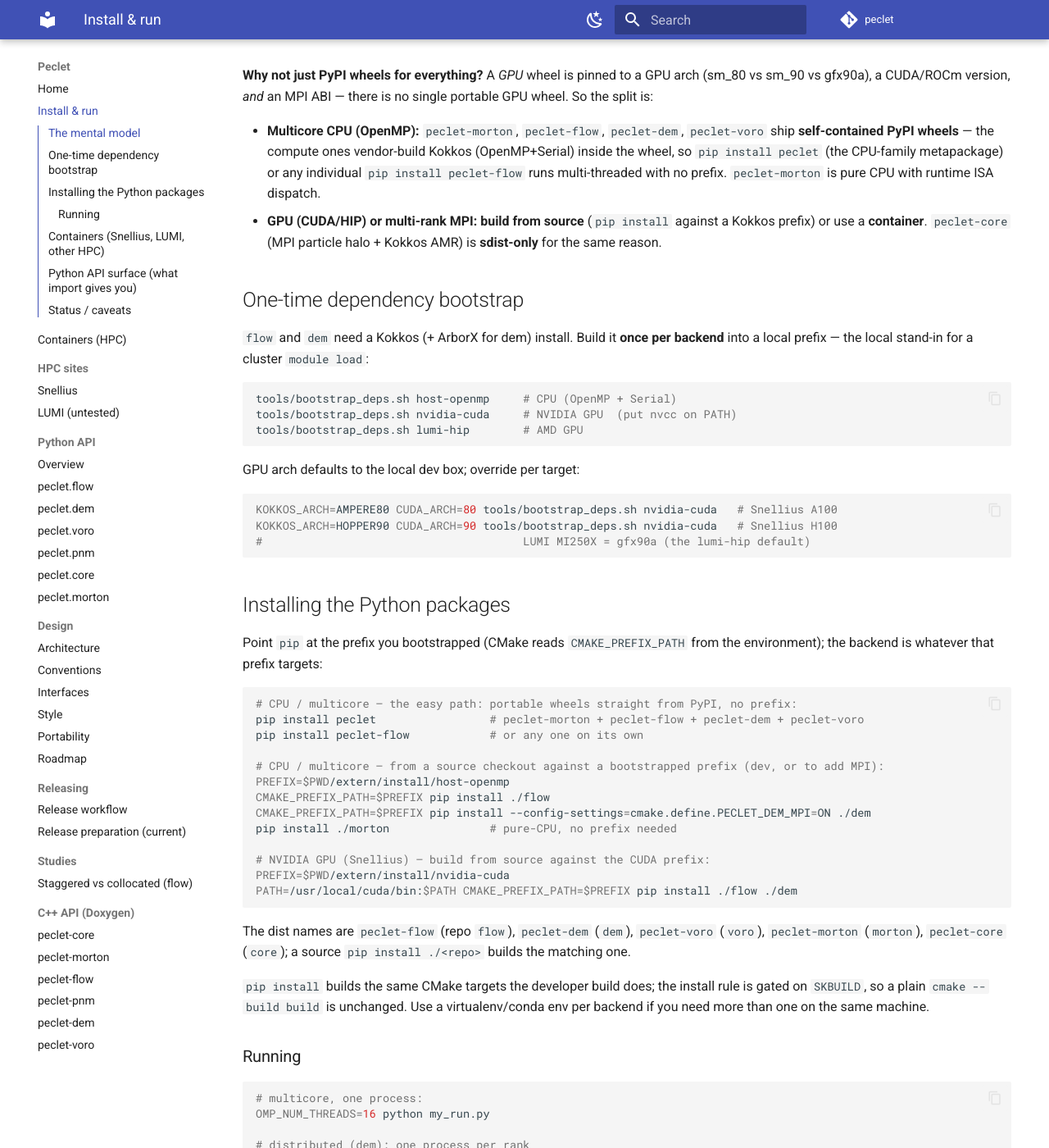
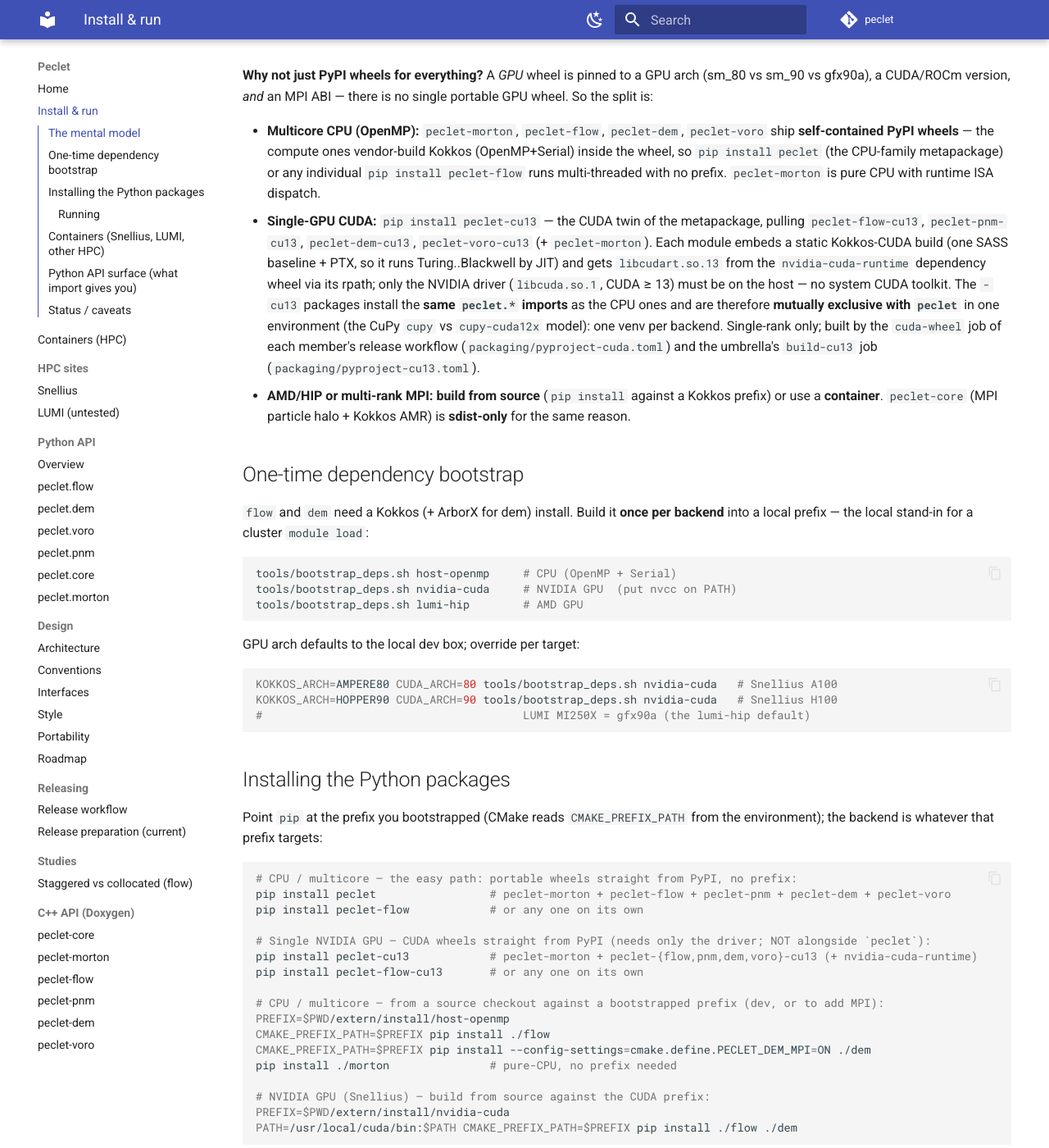
Before and after one commit to computational-chemical-engineering/peclet, an MkDocs documentation site: the page built from docs/DEPLOYMENT.md, in a window 1280 px wide and 1400 px high, scrolled down 783 px. Shown: the whole window at 82% size. Built offline with MkDocs 1.6.1 and Material for MkDocs 9.7.7, drawn with Linux system fonts in a browser that asks for light colours; comment, search, counter and statistics services are not loaded.

Commit message:
release: peclet-cu13 metapackage (packaging/pyproject-cu13.toml + build-cu13 job); CUDA-wheel docs + pre-flight checks
RELEASE_PREP D3: the single-GPU CUDA wheel family is now flow+pnm+dem+voro. The umbrella gains
packaging/pyproject-cu13.toml — a code-free hatchling metapackage peclet-cu13 pinning peclet-morton +
peclet-{flow,pnm,dem,voro}-cu13 at the same versions as the CPU peclet, same [mpi]/[cfd-dem] extras —
and a build-cu13 release job (copies it over pyproject.toml, uploads dist-cu13); publish downloads both
artifacts and uploads with skip-existing. Root pyproject.toml header no longer claims GPU is not
pip-installable; docs/DEPLOYMENT.md gets the CUDA-wheels paragraph (pip install peclet-cu13, mutually
exclusive with peclet). tools/release/check_release_state.sh now checks all four pyproject-cuda.toml
versions and the peclet-cu13 pins against the root pins, and queries the -cu13 PyPI names.

Co-Authored-By: Claude Fable 5.1 <noreply@anthropic.com>
Claude-Session: https://claude.ai/code/session_01Ad6J2id7ig4LfsyWA17jnx

````diff
--- a/docs/DEPLOYMENT.md
+++ b/docs/DEPLOYMENT.md
@@ -32,8 +32,17 @@ gfx90a), a CUDA/ROCm version, *and* an MPI ABI — there is no single portable G
   **self-contained PyPI wheels** — the compute ones vendor-build Kokkos (OpenMP+Serial) inside the wheel,
   so `pip install peclet` (the CPU-family metapackage) or any individual `pip install peclet-flow` runs
   multi-threaded with no prefix. `peclet-morton` is pure CPU with runtime ISA dispatch.
-- **GPU (CUDA/HIP) or multi-rank MPI:** **build from source** (`pip install` against a Kokkos prefix) or
-  use a **container**. `peclet-core` (MPI particle halo + Kokkos AMR) is **sdist-only** for the same reason.
+- **Single-GPU CUDA:** `pip install peclet-cu13` — the CUDA twin of the metapackage, pulling
+  `peclet-flow-cu13`, `peclet-pnm-cu13`, `peclet-dem-cu13`, `peclet-voro-cu13` (+ `peclet-morton`). Each
+  module embeds a static Kokkos-CUDA build (one SASS baseline + PTX, so it runs Turing..Blackwell by JIT)
+  and gets `libcudart.so.13` from the `nvidia-cuda-runtime` dependency wheel via its rpath; only the
+  NVIDIA driver (`libcuda.so.1`, CUDA ≥ 13) must be on the host — no system CUDA toolkit. The `-cu13`
+  packages install the **same `peclet.*` imports** as the CPU ones and are therefore **mutually
+  exclusive with `peclet`** in one environment (the CuPy `cupy` vs `cupy-cuda12x` model): one venv per
+  backend. Single-rank only; built by the `cuda-wheel` job of each member's release workflow
+  (`packaging/pyproject-cuda.toml`) and the umbrella's `build-cu13` job (`packaging/pyproject-cu13.toml`).
+- **AMD/HIP or multi-rank MPI:** **build from source** (`pip install` against a Kokkos prefix) or use a
+  **container**. `peclet-core` (MPI particle halo + Kokkos AMR) is **sdist-only** for the same reason.
 
 ## One-time dependency bootstrap
 
@@ -61,8 +70,12 @@ backend is whatever that prefix targets:
 
 ```bash
 # CPU / multicore — the easy path: portable wheels straight from PyPI, no prefix:
-pip install peclet                 # peclet-morton + peclet-flow + peclet-dem + peclet-voro
+pip install peclet                 # peclet-morton + peclet-flow + peclet-pnm + peclet-dem + peclet-voro
 pip install peclet-flow            # or any one on its own
+
+# Single NVIDIA GPU — CUDA wheels straight from PyPI (needs only the driver; NOT alongside `peclet`):
+pip install peclet-cu13            # peclet-morton + peclet-{flow,pnm,dem,voro}-cu13 (+ nvidia-cuda-runtime)
+pip install peclet-flow-cu13       # or any one on its own
 
 # CPU / multicore — from a source checkout against a bootstrapped prefix (dev, or to add MPI):
 PREFIX=$PWD/extern/install/host-openmp
````
Also changed, not shown: pyproject.toml (+6 -4 lines), 3 other files.
